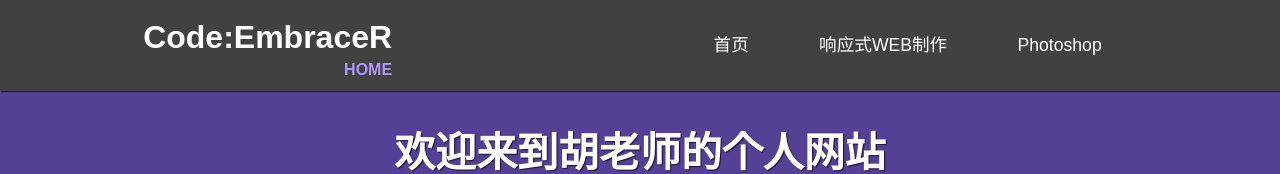
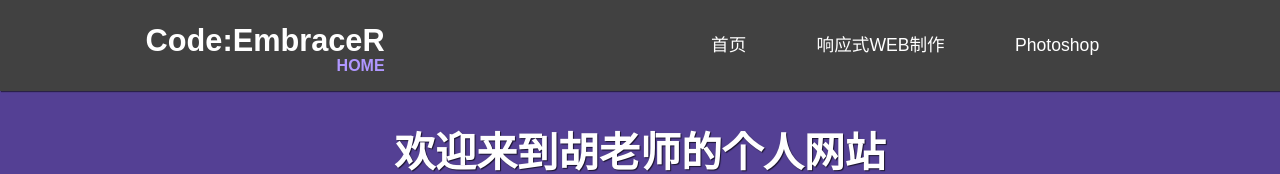
Before and after one commit to Blackoutta/tutotest.github.io, a plain HTML site: page index.html in a window 1280 px wide. Shown: the top 174 px of the page. Drawn offline with Linux system fonts and the light colour scheme; a web font is replaced by a local one.

Commit message:
fix some style issue Signed-off-by: Yang Hu <hyytez@gmail.com>

```diff
--- a/sass/layout/_header.scss
+++ b/sass/layout/_header.scss
@@ -18,7 +18,9 @@ header {
         }
         .main-logo {
             margin: 0;
-            padding-bottom: .5em;
+            padding-bottom: 1em;
+            margin: auto;
+            font-size: 1.6em;
             a {
                 color: white;
                 &:hover {
@@ -55,9 +57,11 @@ header {
         z-index: 1000;
         box-shadow: 1px 1px 1px rgba(0,0,0,.5);
         .main-logo {
-            padding: 0;
+
             a {
                 padding: .5em 0;
+                padding-bottom: 0;
+                font-size: 1.2em;
             }
         }
         .main-nav {
```
Also changed, not shown: sass/main.css, 1 other file.
